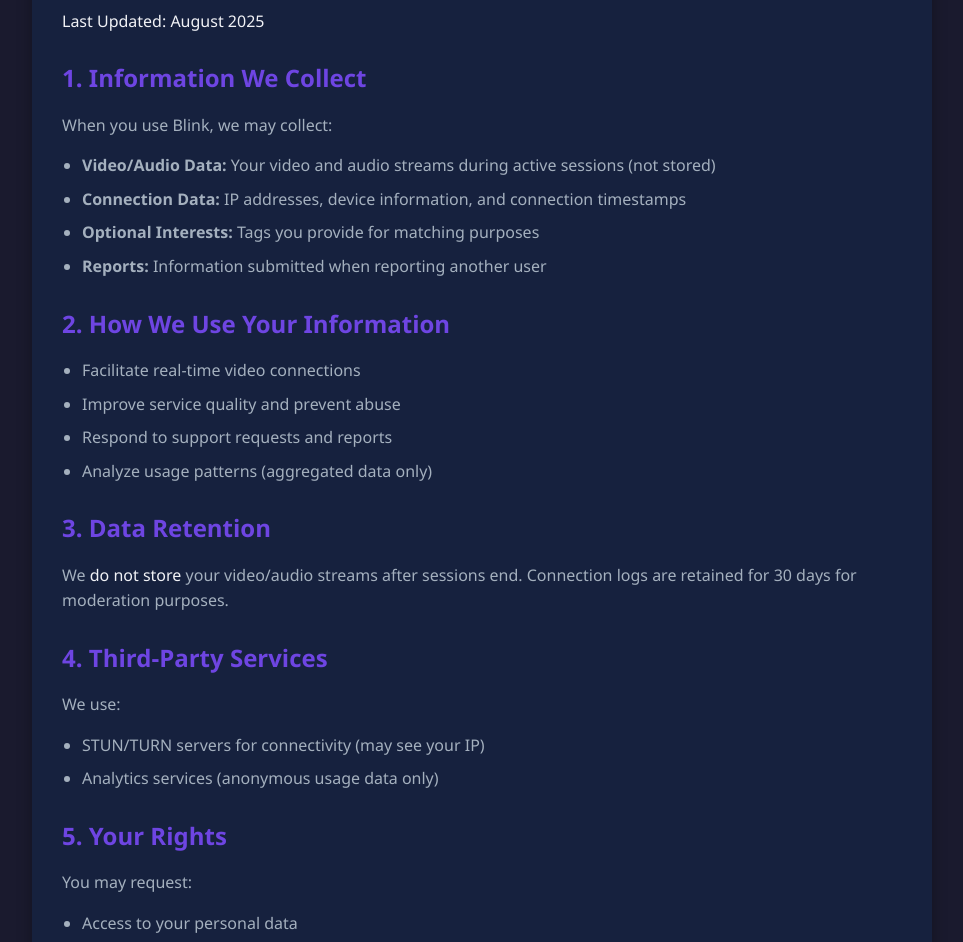
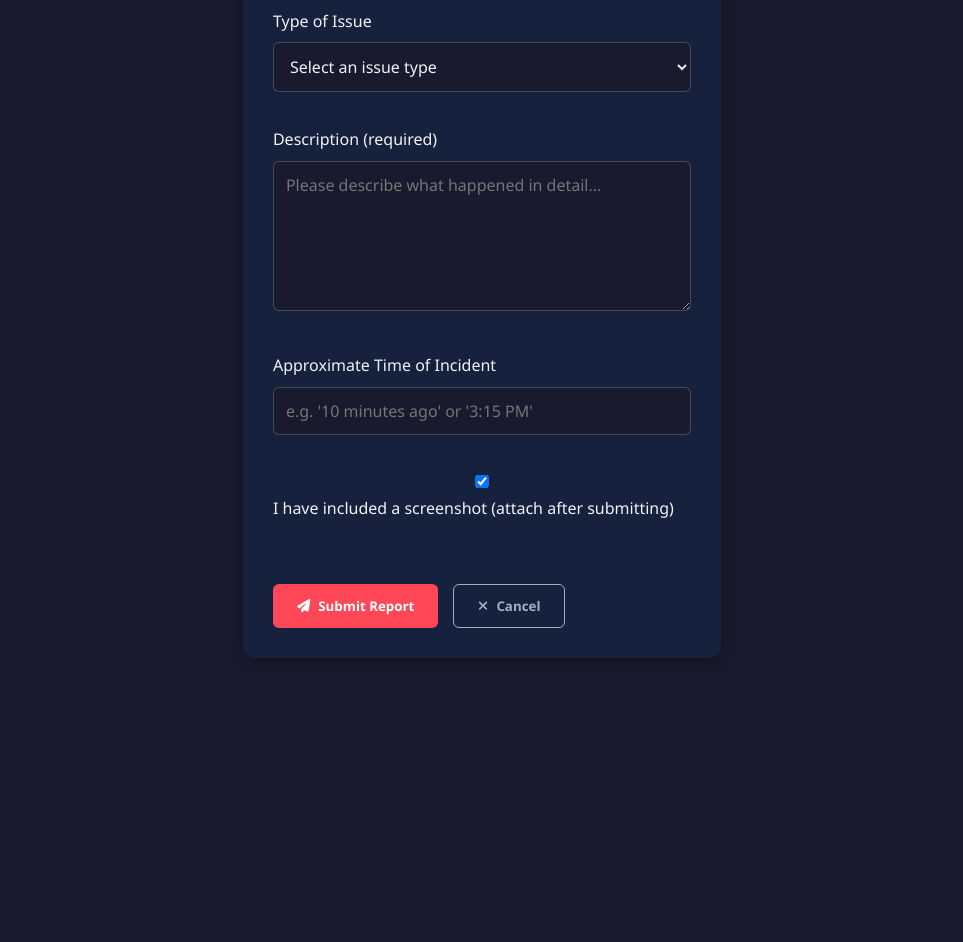
Before and after one commit to raghavg2004/Blink, a website: page public/privacy.html in a window 1280 px wide. Shown: the part 202-1144 px from the top of the page, without its empty margins (158-1121 px from the left). After the commit the page ends 880 px from the top, so only its background shows below. Drawn offline with Linux system fonts and the light colour scheme.

Commit message:
Update privacy.html

```diff
--- a/public/privacy.html
+++ b/public/privacy.html
@@ -3,11 +3,12 @@
 <head>
     <meta charset="UTF-8">
     <meta name="viewport" content="width=device-width, initial-scale=1.0">
-    <title>Blink - Privacy Policy</title>
+    <title>Randomly - Report Abuse</title>
     <link rel="shortcut icon" type="x-icon" href="icon.png">
     <style>
         :root {
             --primary: #6e45e2;
+            --danger: #ff4757;
             --bg-dark: #1a1a2e;
             --bg-darker: #16213e;
             --text: #f1f2f6;
@@ -26,15 +27,19 @@
             color: var(--text);
             line-height: 1.6;
             padding: 20px;
+            min-height: 100vh;
+            display: flex;
+            flex-direction: column;
         }
 
         .container {
             max-width: 900px;
-            margin: 0 auto;
+            margin: auto;
             background: var(--bg-darker);
             padding: 30px;
             border-radius: 12px;
             box-shadow: 0 5px 15px rgba(0,0,0,0.3);
+            flex: 1;
         }
 
         header {
@@ -62,50 +67,112 @@
         }
 
         .back-btn {
-            background: var(--primary);
-            color: white;
-            border: none;
+            background: transparent;
+            color: var(--text-dim);
+            border: 1px solid var(--text-dim);
             padding: 8px 16px;
             border-radius: 6px;
             cursor: pointer;
             display: flex;
             align-items: center;
             gap: 5px;
+            transition: all 0.3s ease;
+        }
+
+        .back-btn:hover {
+            color: var(--text);
+            border-color: var(--text);
         }
 
         h1 {
             margin-bottom: 20px;
             font-size: 2rem;
+            color: var(--danger);
         }
 
-        h2 {
-            margin: 25px 0 15px;
-            color: var(--primary);
+        .report-form {
+            display: flex;
+            flex-direction: column;
+            gap: 20px;
         }
 
-        p, ul {
+        .form-group {
             margin-bottom: 15px;
-            color: var(--text-dim);
         }
 
-        ul {
-            padding-left: 20px;
-        }
-
-        li {
+        label {
+            display: block;
             margin-bottom: 8px;
-        }
-
-        .highlight {
-            color: var(--text);
             font-weight: 500;
         }
 
-        .last-updated {
-            margin-top: 30px;
-            font-size: 0.9rem;
-            text-align: right;
+        select, textarea, input {
+            width: 100%;
+            padding: 12px;
+            border-radius: 6px;
+            border: 1px solid rgba(255,255,255,0.2);
+            background: var(--bg-dark);
+            color: var(--text);
+            font-size: 1rem;
+        }
+
+        textarea {
+            min-height: 150px;
+            resize: vertical;
+        }
+
+        .btn {
+            padding: 12px 24px;
+            border: none;
+            border-radius: 6px;
+            font-weight: 600;
+            cursor: pointer;
+            display: inline-flex;
+            align-items: center;
+            justify-content: center;
+            gap: 8px;
+            transition: all 0.3s ease;
+        }
+
+        .btn-primary {
+            background: var(--danger);
+            color: white;
+        }
+
+        .btn-primary:hover {
+            background: #ff2d3f;
+        }
+
+        .btn-secondary {
+            background: transparent;
             color: var(--text-dim);
+            border: 1px solid var(--text-dim);
+        }
+
+        .btn-secondary:hover {
+            color: var(--text);
+            border-color: var(--text);
+        }
+
+        .btn-group {
+            display: flex;
+            gap: 15px;
+            margin-top: 20px;
+        }
+
+        .confirmation {
+            display: none;
+            text-align: center;
+            padding: 30px;
+            border: 1px solid var(--primary);
+            border-radius: 8px;
+            margin-top: 20px;
+        }
+
+        .confirmation i {
+            font-size: 3rem;
+            color: var(--primary);
+            margin-bottom: 20px;
         }
 
         @media (max-width: 768px) {
@@ -116,6 +183,10 @@
             h1 {
                 font-size: 1.5rem;
             }
+
+            .btn-group {
+                flex-direction: column;
+            }
         }
     </style>
 </head>
@@ -123,69 +194,115 @@
     <div class="container">
         <header>
             <div class="logo">
-                <span>Blink</span>
+                <span>Randomly</span>
             </div>
             <button class="back-btn" onclick="window.history.back()">
                 <i class="fas fa-arrow-left"></i> Back
             </button>
         </header>
 
-        <h1>Privacy Policy</h1>
+        <h1><i class="fas fa-exclamation-triangle"></i> Report Abuse</h1>
 
-        <p class="highlight">Last Updated: August 2025</p>
+        <form id="reportForm" class="report-form">
+            <div class="form-group">
+                <label for="issueType">Type of Issue</label>
+                <select id="issueType" required>
+                    <option value="">Select an issue type</option>
+                    <option value="harassment">Harassment or Bullying</option>
+                    <option value="nudity">Nudity/Sexual Content</option>
+                    <option value="hate-speech">Hate Speech</option>
+                    <option value="spam">Spam/Scam</option>
+                    <option value="underage">Underage User</option>
+                    <option value="other">Other</option>
+                </select>
+            </div>
 
-        <h2>1. Information We Collect</h2>
-        <p>When you use Blink, we may collect:</p>
-        <ul>
-            <li><strong>Video/Audio Data:</strong> Your video and audio streams during active sessions (not stored)</li>
-            <li><strong>Connection Data:</strong> IP addresses, device information, and connection timestamps</li>
-            <li><strong>Optional Interests:</strong> Tags you provide for matching purposes</li>
-            <li><strong>Reports:</strong> Information submitted when reporting another user</li>
-        </ul>
+            <div class="form-group">
+                <label for="description">Description (required)</label>
+                <textarea id="description" placeholder="Please describe what happened in detail..." required></textarea>
+            </div>
 
-        <h2>2. How We Use Your Information</h2>
-        <ul>
-            <li>Facilitate real-time video connections</li>
-            <li>Improve service quality and prevent abuse</li>
-            <li>Respond to support requests and reports</li>
-            <li>Analyze usage patterns (aggregated data only)</li>
-        </ul>
+            <div class="form-group">
+                <label for="sessionTime">Approximate Time of Incident</label>
+                <input type="text" id="sessionTime" placeholder="e.g. '10 minutes ago' or '3:15 PM'">
+            </div>
 
-        <h2>3. Data Retention</h2>
-        <p>We <span class="highlight">do not store</span> your video/audio streams after sessions end. Connection logs are retained for 30 days for moderation purposes.</p>
+            <div class="form-group">
+                <label>
+                    <input type="checkbox" id="screenshot" checked>
+                    I have included a screenshot (attach after submitting)
+                </label>
+            </div>
 
-        <h2>4. Third-Party Services</h2>
-        <p>We use:</p>
-        <ul>
-            <li>STUN/TURN servers for connectivity (may see your IP)</li>
-            <li>Analytics services (anonymous usage data only)</li>
-        </ul>
+            <div class="btn-group">
+                <button type="submit" class="btn btn-primary">
+                    <i class="fas fa-paper-plane"></i> Submit Report
+                </button>
+                <button type="button" class="btn btn-secondary" onclick="window.history.back()">
+                    <i class="fas fa-times"></i> Cancel
+                </button>
+            </div>
+        </form>
 
-        <h2>5. Your Rights</h2>
-        <p>You may request:</p>
-        <ul>
-            <li>Access to your personal data</li>
-            <li>Deletion of your information</li>
-            <li>Opt-out of data collection (may limit functionality)</li>
-        </ul>
-
-        <h2>6. Children's Privacy</h2>
-        <p>Blink is <span class="highlight">not for users under 18</span>. We do not knowingly collect data from children.</p>
-
-        <h2>7. Changes to This Policy</h2>
-        <p>We may update this policy. Continued use constitutes acceptance.</p>
-
-        <div class="last-updated">
-            <p>Contact: raghavgupta9880@gmail.com</p>
+        <div id="confirmation" class="confirmation">
+            <i class="fas fa-check-circle"></i>
+            <h2>Report Submitted</h2>
+            <p>Thank you for helping keep Randomly safe. We've received your report and will review it shortly.</p>
+            <p>Reference ID: <span id="reportId">BLK-XXXXXX</span></p>
+            <button class="btn btn-secondary" onclick="window.location.href='index.html'">
+                <i class="fas fa-home"></i> Return Home
+            </button>
         </div>
     </div>
 
     <script src="https://cdnjs.cloudflare.com/ajax/libs/font-awesome/6.4.0/js/all.min.js"></script>
     <script>
-        // Add icon if FontAwesome fails to load
         document.addEventListener('DOMContentLoaded', function() {
+            const form = document.getElementById('reportForm');
+            const confirmation = document.getElementById('confirmation');
+
+            // Generate random report ID
+            function generateReportId() {
+                const chars = '0123456789ABCDEF';
+                let result = '';
+                for (let i = 0; i < 6; i++) {
+                    result += chars.charAt(Math.floor(Math.random() * chars.length));
+                }
+                return 'BLK-' + result;
+            }
+
+            form.addEventListener('submit', function(e) {
+                e.preventDefault();
+
+                // Simulate form submission
+                setTimeout(function() {
+                    form.style.display = 'none';
+                    confirmation.style.display = 'block';
+                    document.getElementById('reportId').textContent = generateReportId();
+
+                    // In a real app, you would send data to your server here
+                    const reportData = {
+                        type: document.getElementById('issueType').value,
+                        description: document.getElementById('description').value,
+                        time: document.getElementById('sessionTime').value,
+                        hasScreenshot: document.getElementById('screenshot').checked,
+                        timestamp: new Date().toISOString()
+                    };
+
+                    console.log('Report submitted:', reportData);
+                }, 1000);
+            });
+
+            // Fallback for icons
             if (!document.querySelector('.fa-arrow-left')) {
-                document.querySelector('.back-btn').innerHTML = '← Back';
+                document.querySelectorAll('.fa').forEach(el => {
+                    if (el.classList.contains('fa-arrow-left')) el.innerHTML = '←';
+                    if (el.classList.contains('fa-paper-plane')) el.innerHTML = 'Send';
+                    if (el.classList.contains('fa-times')) el.innerHTML = 'Cancel';
+                    if (el.classList.contains('fa-check-circle')) el.innerHTML = '✓';
+                    if (el.classList.contains('fa-home')) el.innerHTML = 'Home';
+                    if (el.classList.contains('fa-exclamation-triangle')) el.innerHTML = '⚠';
+                });
             }
         });
     </script>
```
